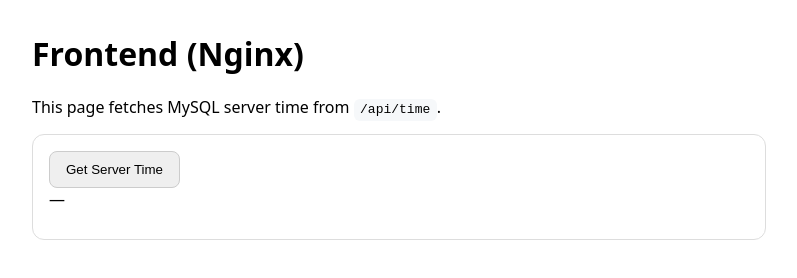
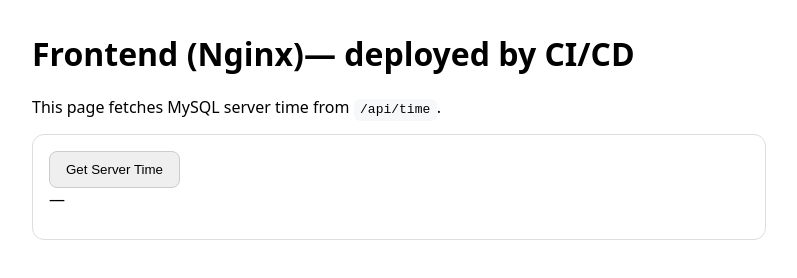
Before and after one commit to khansumaiya24/lemp-containers, a plain HTML site: page frontend/index.html in a window 1280 px wide. Shown: the whole page, without its empty margins (0-797 px from the left). Drawn offline with Linux system fonts and the light colour scheme; no server answers.

Commit message:
trigger CI/CD workflow

```diff
--- a/frontend/index.html
+++ b/frontend/index.html
@@ -12,13 +12,14 @@
   </style>
 </head>
 <body>
-  <h1>Frontend (Nginx)</h1>
+  <h1>Frontend (Nginx)— deployed by CI/CD </h1>
   <p>This page fetches MySQL server time from <code>/api/time</code>.</p>
   <div class="card">
     <button id="btn">Get Server Time</button>
     <div id="out">—</div>
     <pre id="raw"></pre>
   </div>
+
 
   <script>
     async function getTime() {
```
